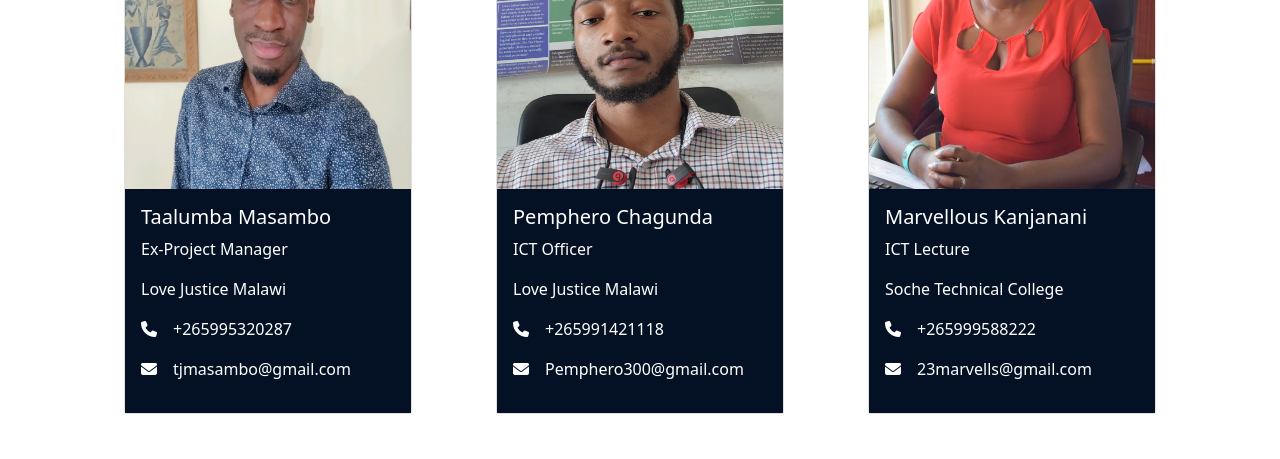
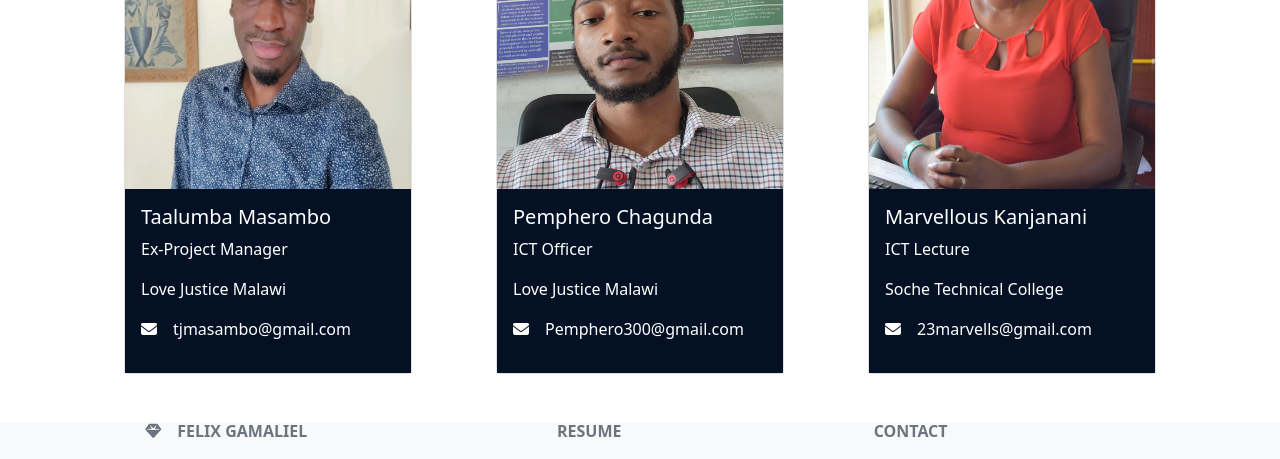
Before and after one commit to felixgamaliel/f, a plain HTML site: page References.html in a window 1280 px wide. Shown: the part 590-1049 px from the top of the page. Drawn offline with nearby package versions, Linux system fonts and the light colour scheme.

Commit message:
Update References.html

```diff
--- a/References.html
+++ b/References.html
@@ -82,7 +82,6 @@
       <h5 class="card-title">Taalumba Masambo</h5>
       <p>Ex-Project Manager</p>
         <p>Love Justice Malawi</p>
-        <p><i class="fas fa-phone me-3"></i>+265995320287</p>
         <address><i class="fas fa-envelope me-3"></i>tjmasambo@gmail.com</address>
     </div>
   </div>
@@ -92,7 +91,6 @@
       <h5 class="card-title">Pemphero Chagunda</h5>
       <p>ICT Officer</p>
           <p>Love Justice Malawi</p>
-          <p><i class="fas fa-phone me-3"></i>+265991421118</p>
           <address><i class="fas fa-envelope me-3"></i>Pemphero300@gmail.com</address>
     </div>
   </div>
@@ -102,7 +100,6 @@
       <h5 class="card-title">Marvellous Kanjanani</h5>
       <p>ICT Lecture</p>
        <p>Soche Technical College</p>
-       <p><i class="fas fa-phone me-3"></i>+265999588222</p>
        <address><i class="fas fa-envelope me-3"></i>23marvells@gmail.com</address>
     </div>
   </div>
```
